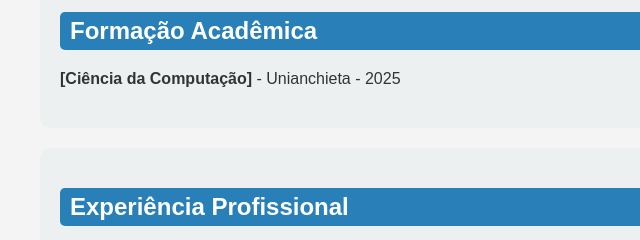
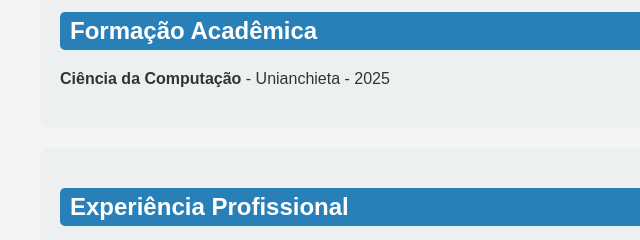
Before and after one commit to Caiohfcorreia/Caiohfcorreia.github.io, a plain HTML site: page index.html in a window 1280 px wide. Shown: the part 392-632 px from the top of the page, 0-640 px from the left. Drawn offline with Linux system fonts and the light colour scheme.

Commit message:
Update index.html

```diff
--- a/index.html
+++ b/index.html
@@ -3,7 +3,7 @@
 <head>
     <meta charset="UTF-8">
     <meta name="viewport" content="width=device-width, initial-scale=1.0">
-    <title>Currículo de [Caio Hnerique Fernandes Correia]</title>
+    <title>Caio Hnerique Fernandes Correia</title>
     <style>
         body {
             font-family: Arial, sans-serif;
@@ -60,7 +60,7 @@
         <h2 class="section-title">Formação Acadêmica</h2>
         <div class="content">
             <ul>
-                <li><strong>[Ciência da Computação]</strong> - Unianchieta - 2025</li>
+                <li><strong>Ciência da Computação</strong> - Unianchieta - 2025</li>
             </ul>
         </div>
     </section>
```
